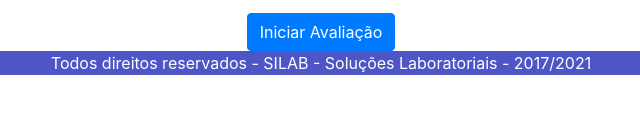
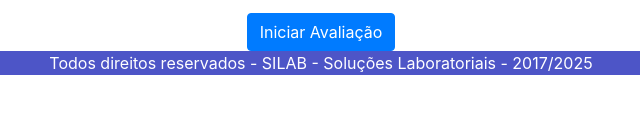
Before and after one commit to dcvilela/sibox_ml, a plain HTML site: page index.html in a window 1280 px wide. Shown: the part 283-396 px from the top of the page, 319-959 px from the left. Drawn offline with nearby package versions, Linux system fonts and the light colour scheme.

Commit message:
Update index.html

```diff
--- a/index.html
+++ b/index.html
@@ -25,7 +25,7 @@
 
 
         <footer class="panel-footer" style="text-align:center; background-color:#4d55c7; color:white;">
-            Todos direitos reservados - SILAB - Soluções Laboratoriais - 2017/2021
+            Todos direitos reservados - SILAB - Soluções Laboratoriais - 2017/2025
         </footer>
     </div>
 
```
